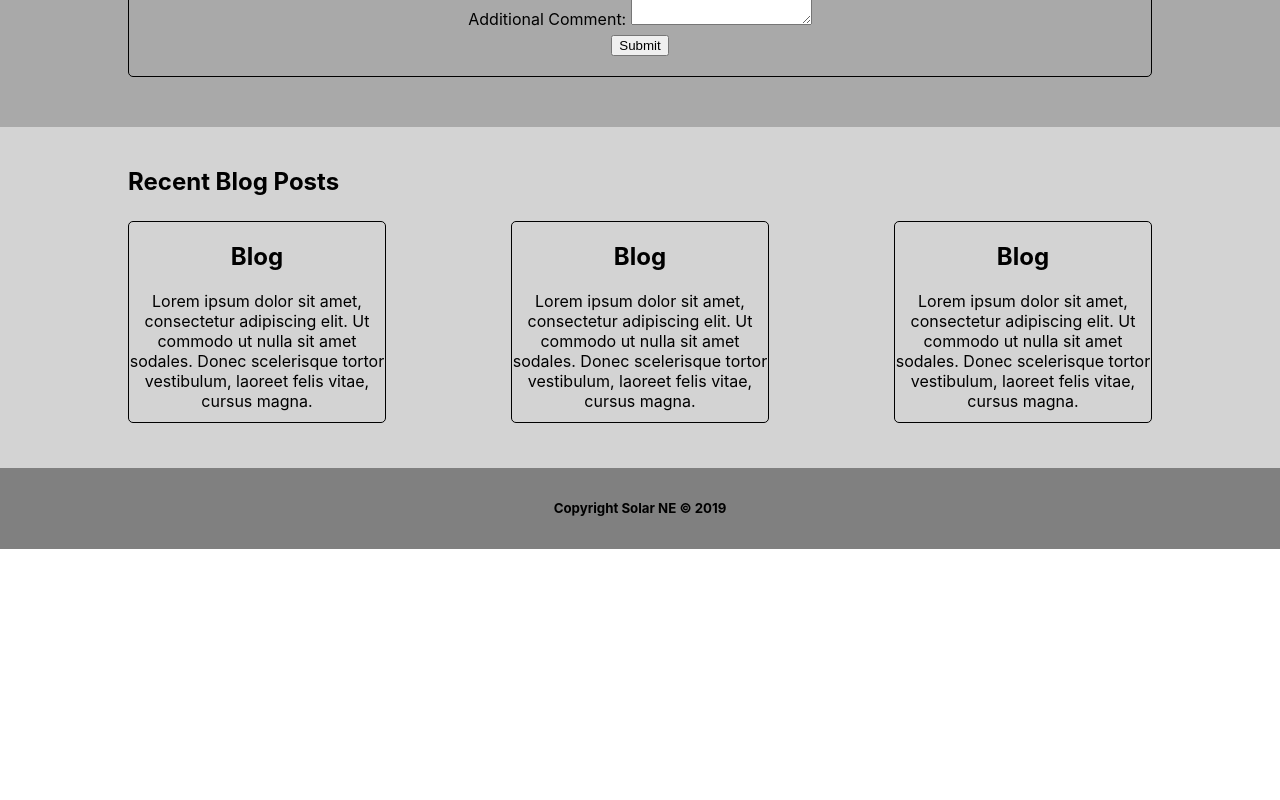
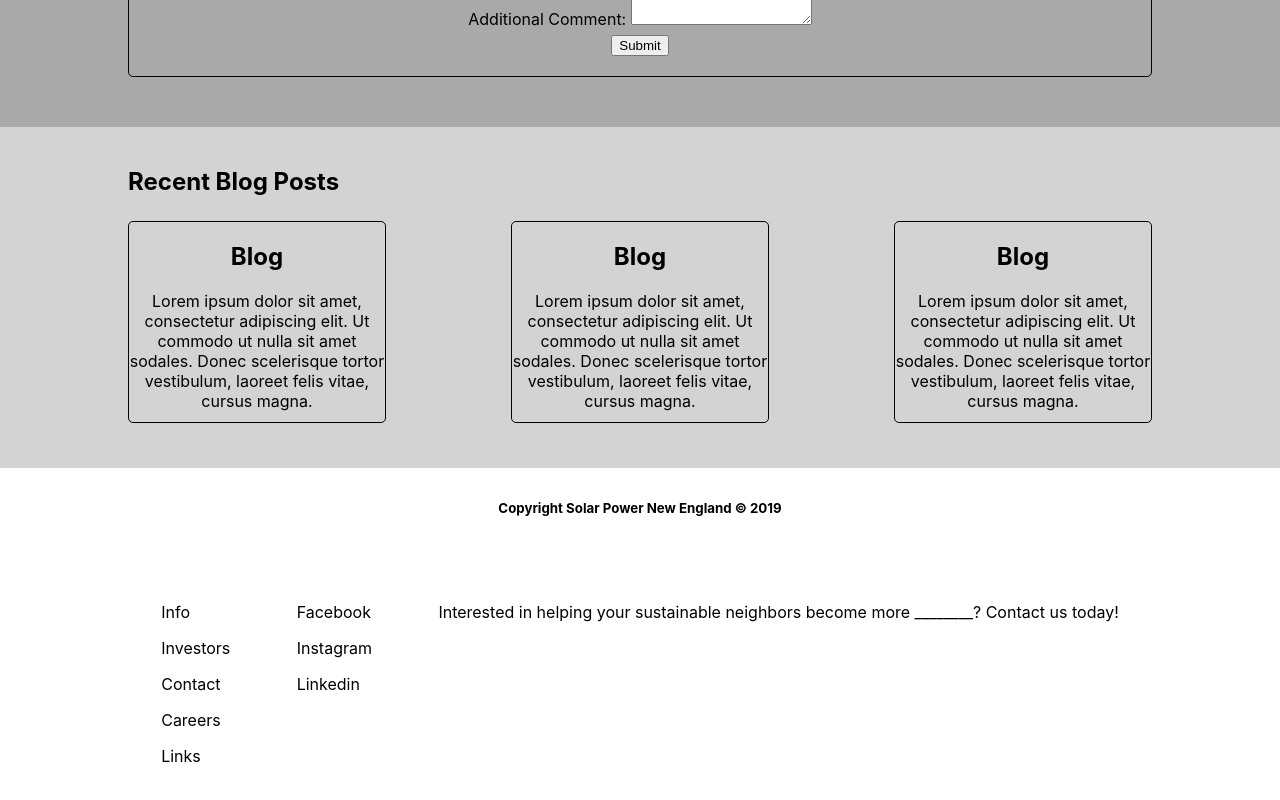
Before and after one commit to robitaille1/solar-ne, a React (Create React App) app: page / in a window 1280 px wide. Shown: the part 1011-1811 px from the top of the page. Before the commit the page ends 1560 px from the top, so only its background shows below. Built offline with nearby package versions, Linux system fonts and the light colour scheme.

Commit message:
added links and date function

```diff
--- a/src/components/Footer/Footer.css
+++ b/src/components/Footer/Footer.css
@@ -1,4 +1,17 @@
 .footer {
-    background-color: grey;
+    background-color: rgb(255, 255, 255);
     padding: 10px 0px;
 }
+
+.links {
+    text-align: left;
+    margin: 10px 10px;
+}
+
+.links-div {
+    display: flex;
+    flex-direction: row;
+    justify-content: space-around;
+    margin-top: 50px;
+    padding: 10px 10%;
+}
--- a/src/components/Footer/Footer.js
+++ b/src/components/Footer/Footer.js
@@ -2,11 +2,29 @@ import React from 'react'
 import './Footer.css'
 
 function Footer() {
+  const date = new Date()
     return (
       <main className='Footer'>
         <nav className='footer'>
             <div className='container'>
-                <h5>Copyright Solar NE © 2019</h5>
+                <h5>Copyright Solar Power New England © {date.getFullYear()} </h5>
+            </div>
+            <div className='links-div'>
+              <div className='links'>
+                <p>Info</p>
+                <p>Investors</p>
+                <p>Contact</p>
+                <p>Careers</p>
+                <p>Links</p>
+              </div>
+              <div className='links'>
+                <p>Facebook</p>
+                <p>Instagram</p>
+                <p>Linkedin</p>
+              </div>
+              <div className='links'>
+                <p>Interested in helping your sustainable neighbors become more ________? Contact us today!</p>
+              </div>
             </div>
         </nav>
       </main>
```
